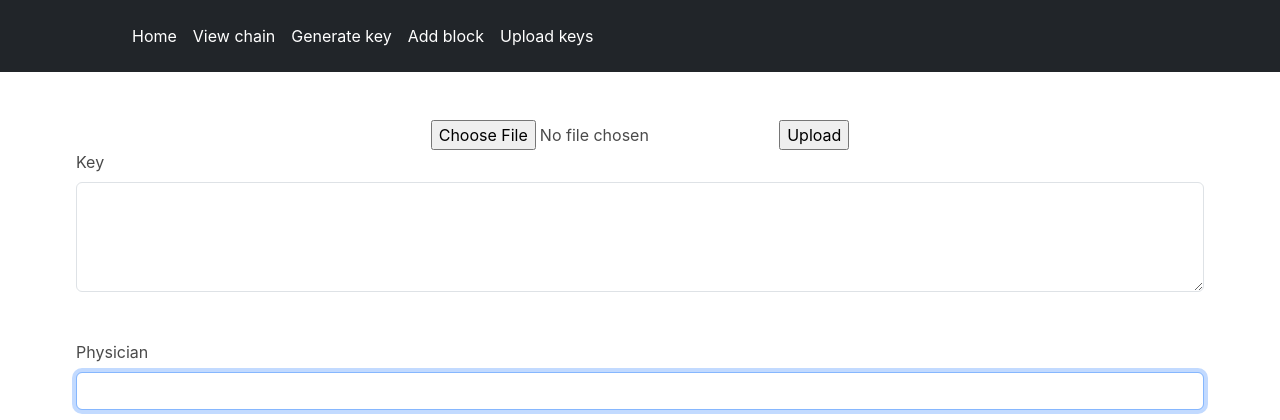
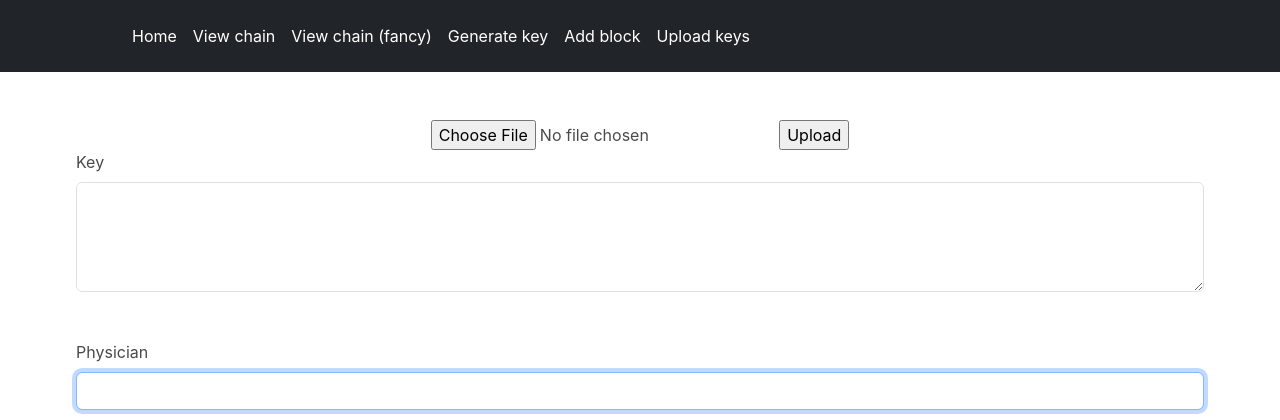
Before and after one commit to ghanem025/Blockchain-app, a Flask app: page /adding_block in a window 1280 px wide. Shown: the top 420 px of the page. Run offline with Flask 3, Linux system fonts and the light colour scheme; some libraries are stand-ins or nearby versions.

Commit message:
added fancy view chain

```diff
--- a/src/main.py
+++ b/src/main.py
@@ -128,3 +128,10 @@ def upload_private_key():
     file_info = uploaded_file.read().decode('utf-8').replace("\\n", "\n")
 
     return render_template('upload_key.html', key=file_info)
+
+@main.route('/fancy_display')
+def fancy_display():
+    chain_data = []
+    for block in blockchain.chain:
+        chain_data.append(block.__dict__)
+    return render_template('fancy_display.html', chain_data=chain_data)
--- a/src/templates/base.html
+++ b/src/templates/base.html
@@ -29,6 +29,7 @@
                 <ul class="nav nav-pills">
                     <li class="nav-item"><a href="{{ url_for('main.index') }}" class="nav-link px-2 text-white">Home</a></li>
                     <li><a href="{{ url_for('main.display_chain') }}" class="nav-link px-2 text-white">View chain</a></li>
+                    <li><a href="{{ url_for('main.fancy_display') }}" class="nav-link px-2 text-white">View chain (fancy)</a></li>
                     <li class="nav-item"><a href="{{ url_for('auth.generate_key') }}" class="nav-link px-2 text-white">Generate key</a></li>
                     <li class="nav-item"><a href="{{ url_for('main.add_block_site') }}" class="nav-link px-2 text-white">Add block</a></li>
                     <li class="nav-item"><a href="{{ url_for('main.upload_key_site') }}" class="nav-link px-2 text-white">Upload keys</a></li>
```
